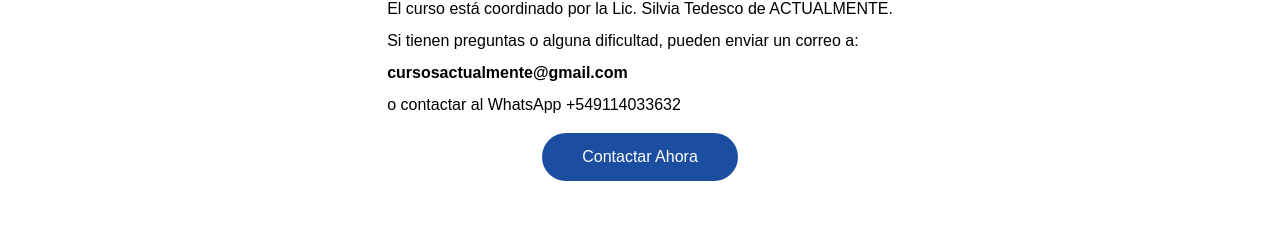
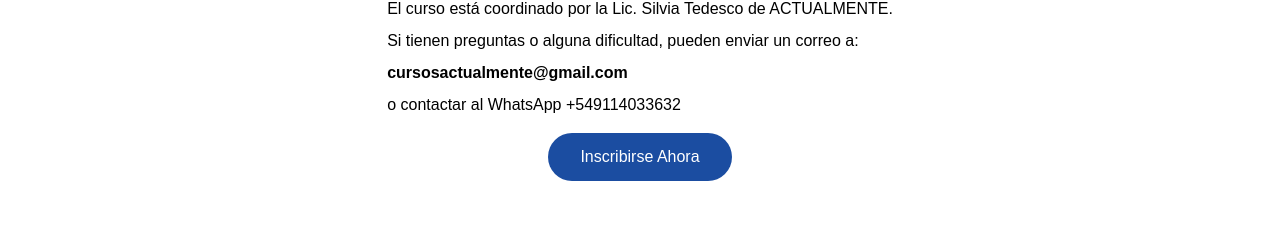
Before and after one commit to tomaslami/act-upd, a Next.js app: page /cursos/teacch in a window 1280 px wide. Shown: the part 2495-2726 px from the top of the page. Built offline with nearby package versions, Linux system fonts and the light colour scheme; a web font is replaced by a local one.

Commit message:
contact me button fixed

```diff
--- a/src/app/cursos/adi-r/page.tsx
+++ b/src/app/cursos/adi-r/page.tsx
@@ -66,7 +66,7 @@ export default function ADIRCourseInfo() {
         <p className="mt-2 mb-2">Si tienen preguntas o alguna dificultad, pueden enviar un correo a:</p>
         <p className="font-semibold">cursosactualmente@gmail.com</p>
         <p className="mb-8 font-semibold">o contactar al WhatsApp +549114033632</p>
-        <Link href="https://api.whatsapp.com/send/?phone=5491140336320&text&type=phone_number&app_absent=0" className="bg-green text-white hover:bg-green-700 py-3 px-8 rounded-3xl ">
+        <Link href="#contact" className="bg-green text-white hover:bg-green-700 py-3 px-8 rounded-3xl ">
           Inscribirse Ahora
         </Link>
       </CourseSection>
--- a/src/app/cursos/ados/page.tsx
+++ b/src/app/cursos/ados/page.tsx
@@ -96,7 +96,7 @@ export default function ADOS2CourseInfo() {
         <p className="mt-2">Si tienen preguntas o alguna dificultad, pueden enviar un correo a:</p>
         <p className="font-semibold">cursosactualmente@gmail.com</p>
         <p className="mb-4">o contactar al WhatsApp +549114033632</p>
-        <Link href="https://api.whatsapp.com/send/?phone=5491140336320&text&type=phone_number&app_absent=0" className="bg-blue text-white hover:bg-blue2 py-3 px-8 rounded-3xl">
+        <Link href="#contact" className="bg-blue text-white hover:bg-blue2 py-3 px-8 rounded-3xl">
           Inscribirse Ahora
         </Link>
       </CourseSection>
--- a/src/app/cursos/teacch/page.tsx
+++ b/src/app/cursos/teacch/page.tsx
@@ -148,7 +148,7 @@ export default function Home() {
       </section>
 
       {/* Coordinator */}
-      <section id="contact" className="py-16">
+      <section className="py-16">
         <div className="px-4 text-start">
           <SectionHeader title="Coordinación e Inscripción" className="text-blue" />
           <div className=" flex flex-col items-center">
@@ -158,8 +158,8 @@ export default function Home() {
               <p className="font-bold mb-2">cursosactualmente@gmail.com</p>
               <p className="mb-4">o contactar al WhatsApp +549114033632</p>
             </div>
-            <Link href="#contact" className=" bg-blue text-white hover:bg-blue2 py-3 px-10 rounded-3xl flex justify-center items-center flex-row">
-              Contactar Ahora
+            <Link href="#contact" className="bg-blue text-white hover:bg-blue2 py-3 px-8 rounded-3xl">
+              Inscribirse Ahora
             </Link>
           </div>
         </div>
```
